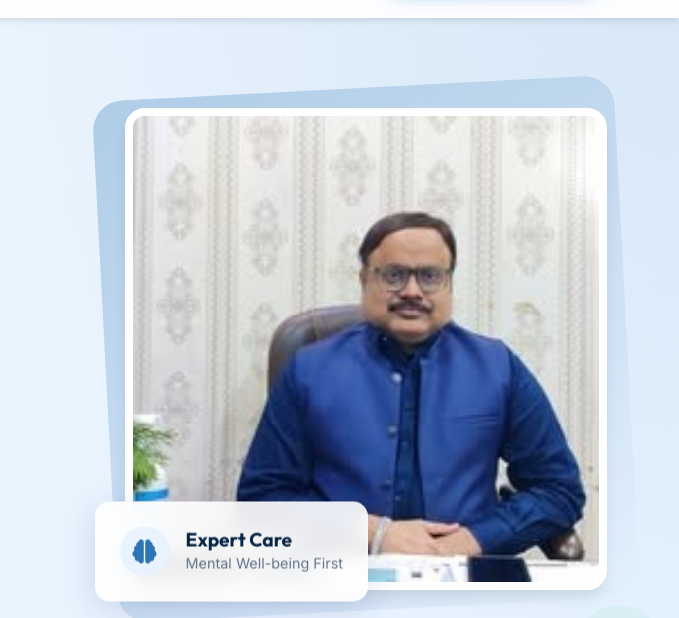
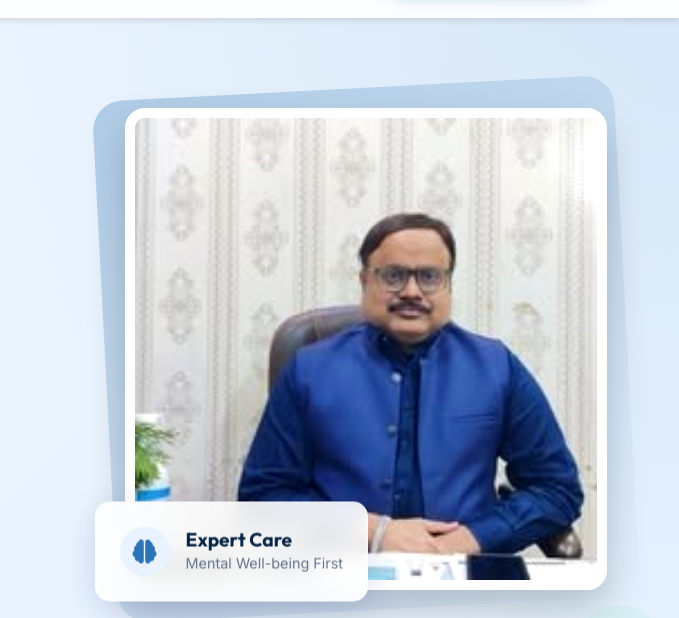
Before and after one commit to arslan0525/dr-rizwan, a plain HTML site: page index.html in a window 1280 px wide. Shown: the part 91-709 px from the top of the page, 601-1280 px from the left. Drawn offline with Linux system fonts and the light colour scheme; a web font is replaced by a local one.

Commit message:
Optimize image quality and update branding

```diff
--- a/assets/css/styles.css
+++ b/assets/css/styles.css
@@ -54,6 +54,8 @@ img {
   max-width: 100%;
   height: auto;
   display: block;
+  image-rendering: -webkit-optimize-contrast; /* HD quality rendering */
+  image-rendering: crisp-edges;
 }
 
 /* Utilities */
@@ -318,12 +320,18 @@ img {
 
 .hero-img {
   border-radius: 20px;
-  box-shadow: var(--shadow-md);
+  box-shadow: 0 20px 40px rgba(0,0,0,0.2);
   position: relative;
   z-index: 2;
   width: 100%;
   height: auto;
-  border: 8px solid white;
+  border: 10px solid white;
+  filter: contrast(1.05) saturate(1.05); /* HD Pop */
+  transition: var(--transition);
+}
+
+.hero-img:hover {
+  filter: contrast(1.1) saturate(1.1);
 }
 
 /* Stats Floating Card */
```
